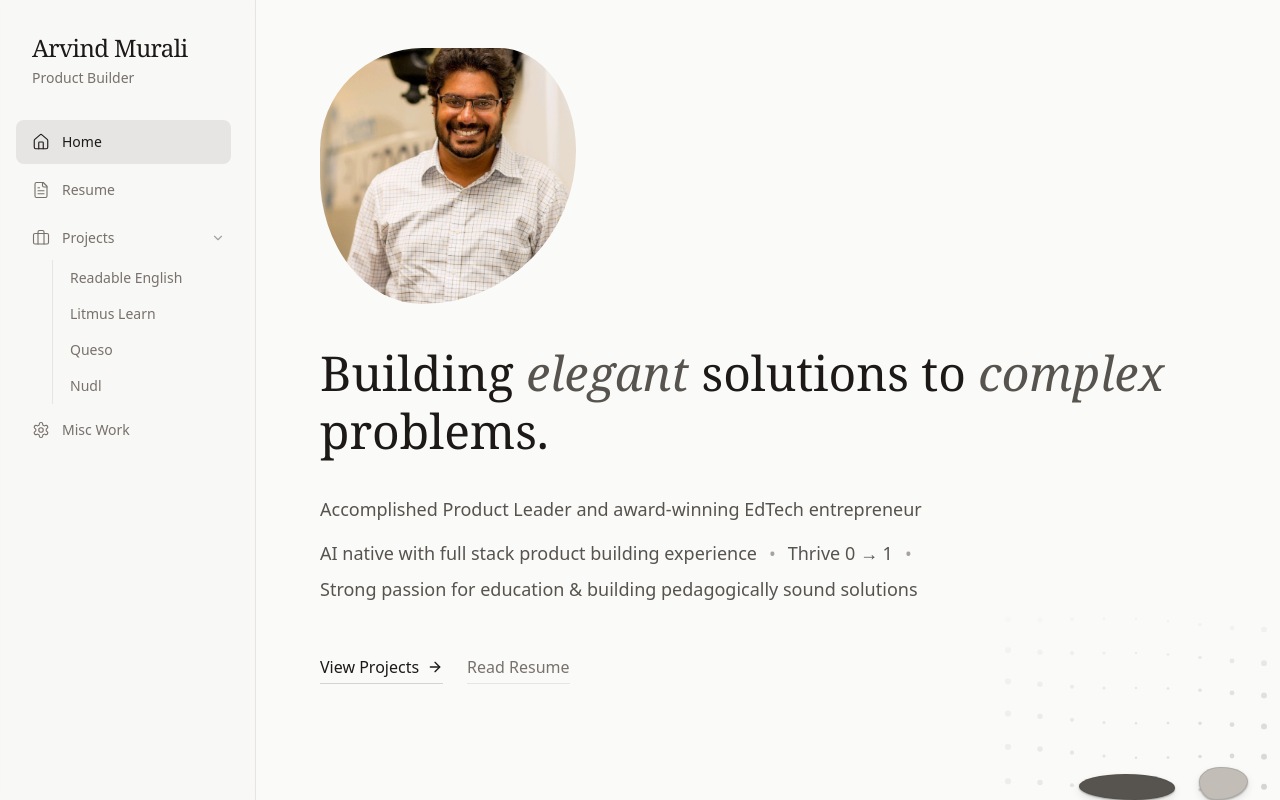
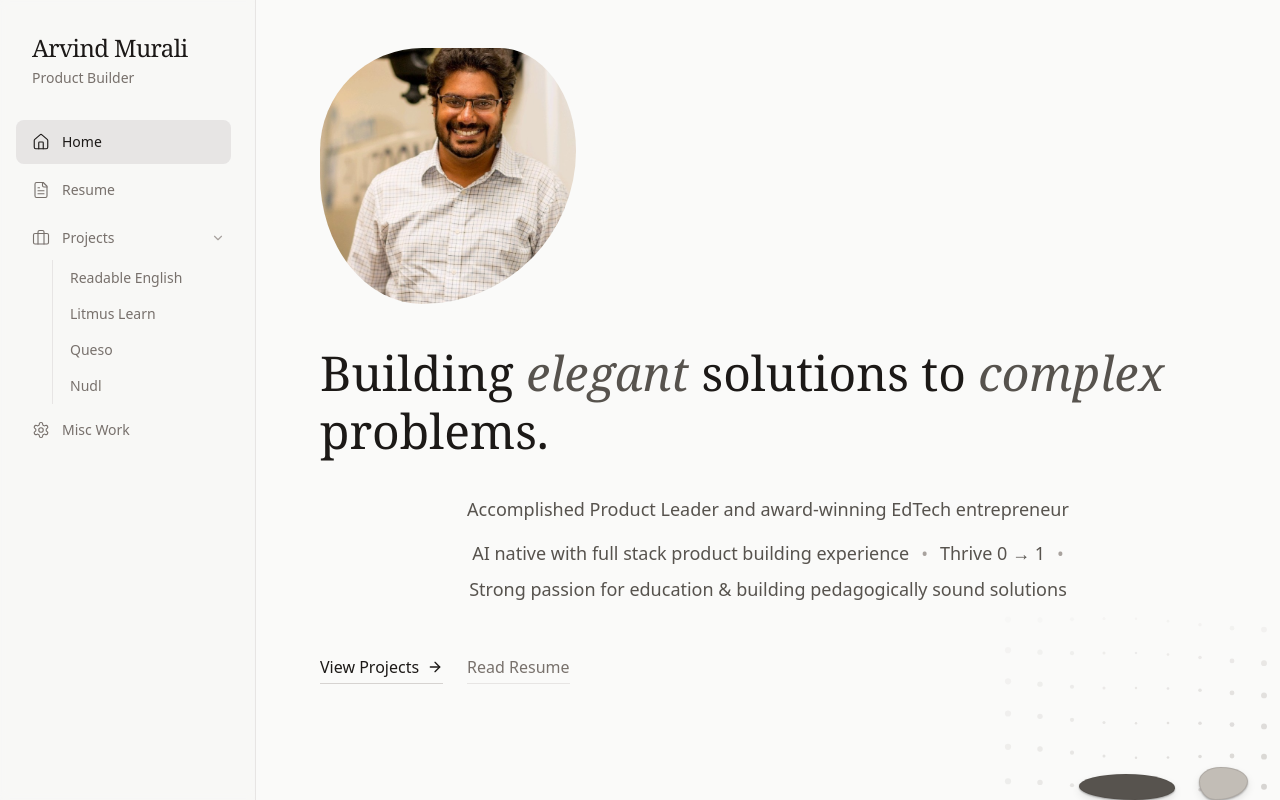
Before and after one commit to arvindm1991/Arvind-Murali-Portfolio, a React (Vite) app: page /#/ in a window 1280 px wide. Built offline with nearby package versions, Linux system fonts and the light colour scheme; a web font is replaced by a local one.

Commit message:
Refine home page: center bio section

```diff
--- a/src/pages/Home.tsx
+++ b/src/pages/Home.tsx
@@ -25,9 +25,9 @@ export const Home = () => {
           Building <span className="italic text-stone-600">elegant </span>solutions to <span className="italic text-stone-600">complex </span> problems.
         </h1>
 
-        <div className="text-lg text-stone-600 mb-12 leading-loose max-w-3xl">
+        <div className="text-lg text-stone-600 mb-12 leading-loose max-w-3xl text-center mx-auto">
           Accomplished Product Leader and award-winning EdTech entrepreneur
-          <div className="flex flex-wrap justify-center md:justify-start items-center gap-x-3 mt-2">
+          <div className="flex flex-wrap justify-center items-center gap-x-3 mt-2">
             <span>AI native with full stack product building experience</span>
             <span className="text-stone-400">•</span>
             <span>Thrive 0 &rarr; 1</span>
```
